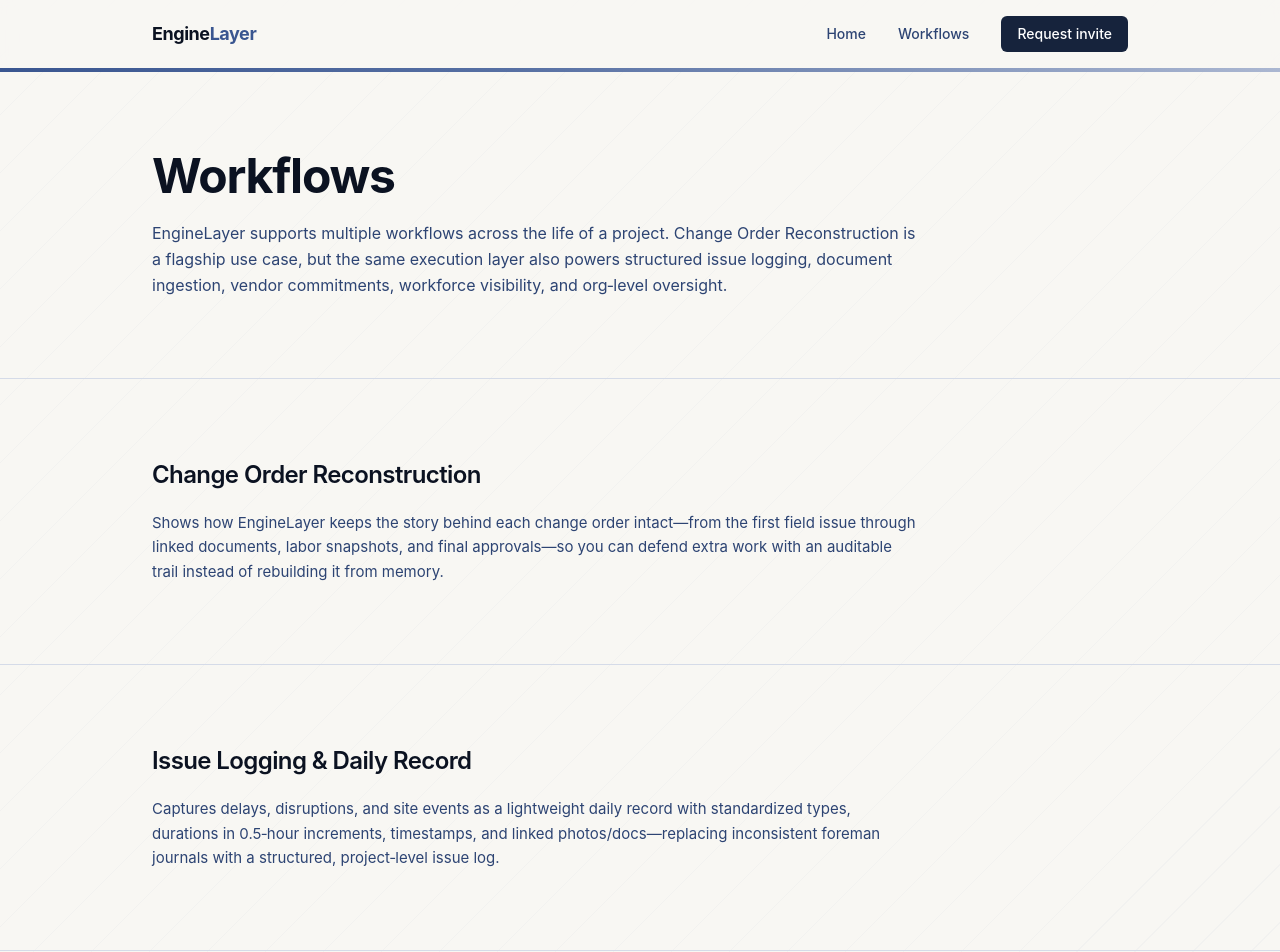
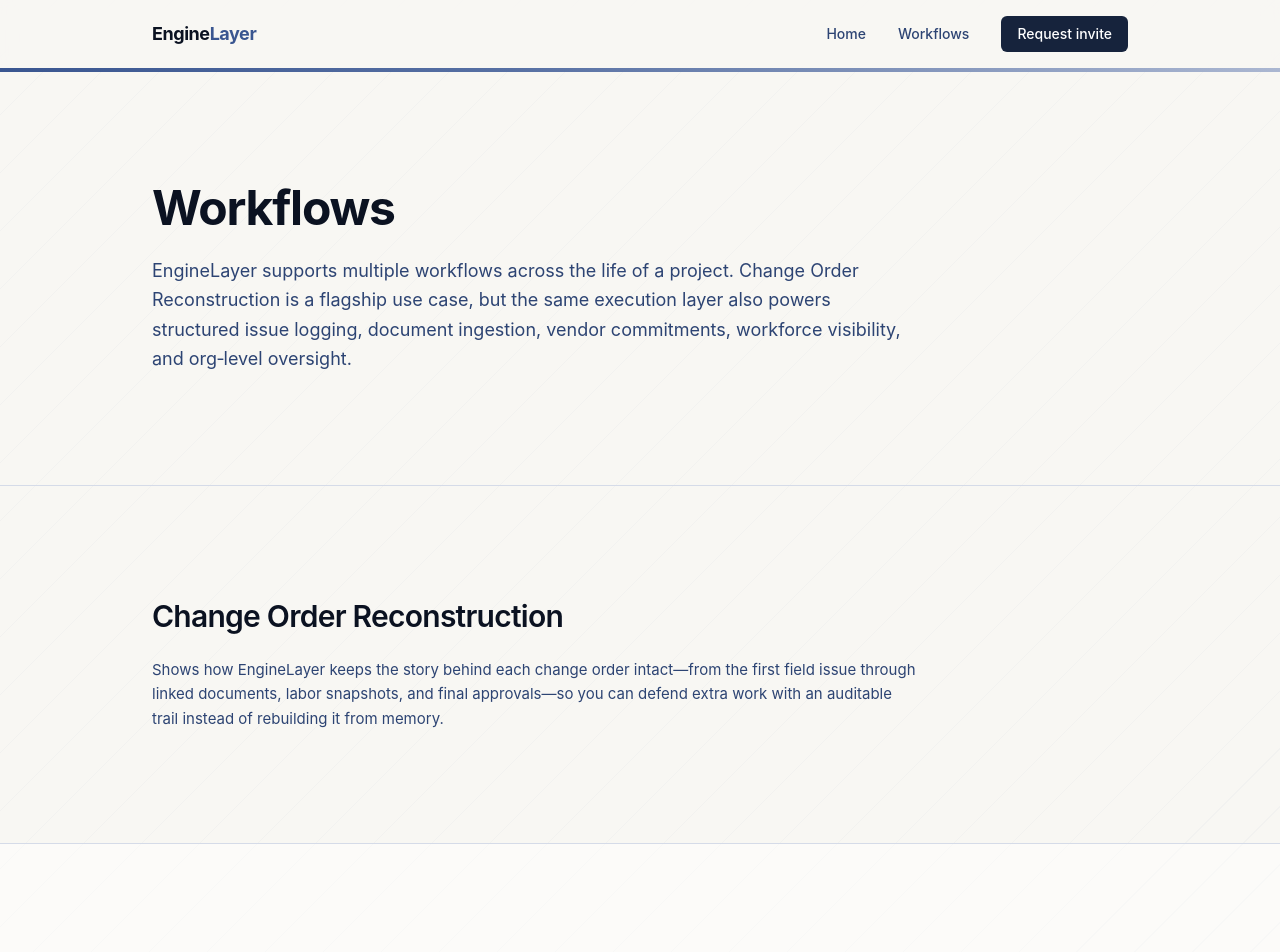
Before and after one commit to EngineLayer-ai/enginelayer-marketing, a Next.js app: page /workflows in a window 1280 px wide. Shown: the top 952 px of the page. Built offline with nearby package versions, Linux system fonts and the light colour scheme.

Commit message:
Workflows: more padding, larger headings, alternating backgrounds

```diff
--- a/src/app/workflows/page.tsx
+++ b/src/app/workflows/page.tsx
@@ -4,7 +4,7 @@
 export const metadata = {
   title: "Workflows | EngineLayer",
   description:
-    "EngineLayer supports multiple workflows across the life of a construction project—from issue logging and change order reconstruction to document ingestion, vendor commitments, workforce visibility, and org-level oversight.",
+    "EngineLayer supports multiple workflows across the life of a construction project\u2014from issue logging and change order reconstruction to document ingestion, vendor commitments, workforce visibility, and org-level oversight.",
 };
 
 const workflows = [
@@ -12,13 +12,13 @@
     id: "co-reconstruction",
     title: "Change Order Reconstruction",
     description:
-      "Shows how EngineLayer keeps the story behind each change order intact—from the first field issue through linked documents, labor snapshots, and final approvals—so you can defend extra work with an auditable trail instead of rebuilding it from memory.",
+      "Shows how EngineLayer keeps the story behind each change order intact\u2014from the first field issue through linked documents, labor snapshots, and final approvals\u2014so you can defend extra work with an auditable trail instead of rebuilding it from memory.",
   },
   {
     id: "issue-log",
     title: "Issue Logging & Daily Record",
     description:
-      "Captures delays, disruptions, and site events as a lightweight daily record with standardized types, durations in 0.5‑hour increments, timestamps, and linked photos/docs—replacing inconsistent foreman journals with a structured, project‑level issue log.",
+      "Captures delays, disruptions, and site events as a lightweight daily record with standardized types, durations in 0.5\u2011hour increments, timestamps, and linked photos/docs\u2014replacing inconsistent foreman journals with a structured, project\u2011level issue log.",
   },
   {
     id: "document-ingestion",
@@ -30,7 +30,7 @@
     id: "vendor-commitments",
     title: "Vendor PO / Subcontract Commitments",
     description:
-      "Tracks vendor POs, subcontract commitments, and their associated documents as append‑only entries per project, with clear amounts, dates, references, and corrections, giving PMs and owners a simple, auditable view of committed spend without turning EngineLayer into an accounting system.",
+      "Tracks vendor POs, subcontract commitments, and their associated documents as append\u2011only entries per project, with clear amounts, dates, references, and corrections, giving PMs and owners a simple, auditable view of committed spend without turning EngineLayer into an accounting system.",
   },
   {
     id: "workforce",
@@ -42,7 +42,7 @@
     id: "org-admin",
     title: "Org Admin Overview & Weekly Summaries",
     description:
-      "Gives Org Admins an internal overview of issues, labor snapshots, and change order activity across projects, plus weekly PDF summaries saved to your drive, so leadership can steer conversations using consistent signals while leaving all underlying records append‑only and auditable.",
+      "Gives Org Admins an internal overview of issues, labor snapshots, and change order activity across projects, plus weekly PDF summaries saved to your drive, so leadership can steer conversations using consistent signals while leaving all underlying records append\u2011only and auditable.",
   },
 ];
 
@@ -50,11 +50,11 @@
   return (
     <>
       <section className="border-b border-navy-100">
-        <div className="mx-auto max-w-5xl px-6 py-20">
+        <div className="mx-auto max-w-5xl px-6 py-28">
           <h1 className="font-display text-4xl font-bold tracking-tight text-navy-900 sm:text-5xl">
             Workflows
           </h1>
-          <p className="mt-5 max-w-3xl text-base leading-relaxed text-navy-600">
+          <p className="mt-6 max-w-3xl text-lg leading-relaxed text-navy-600">
             EngineLayer supports multiple workflows across the life of a
             project. Change Order Reconstruction is a flagship use case, but the
             same execution layer also powers structured issue logging, document
@@ -64,11 +64,15 @@
         </div>
       </section>
 
-      {workflows.map((wf) => (
-        <section key={wf.id} id={wf.id} className="border-b border-navy-100">
+      {workflows.map((wf, i) => (
+        <section
+          key={wf.id}
+          id={wf.id}
+          className={`border-b border-navy-100 ${i % 2 === 1 ? "bg-section-alt" : ""}`}
+        >
           <FadeIn>
-            <div className="mx-auto max-w-5xl px-6 py-20">
-              <h2 className="mb-5 font-display text-2xl font-semibold tracking-tight text-navy-900">
+            <div className="mx-auto max-w-5xl px-6 py-28">
+              <h2 className="mb-6 font-display text-3xl font-semibold tracking-tight text-navy-900">
                 {wf.title}
               </h2>
               <p className="max-w-3xl text-[15px] leading-relaxed text-navy-600">
```
